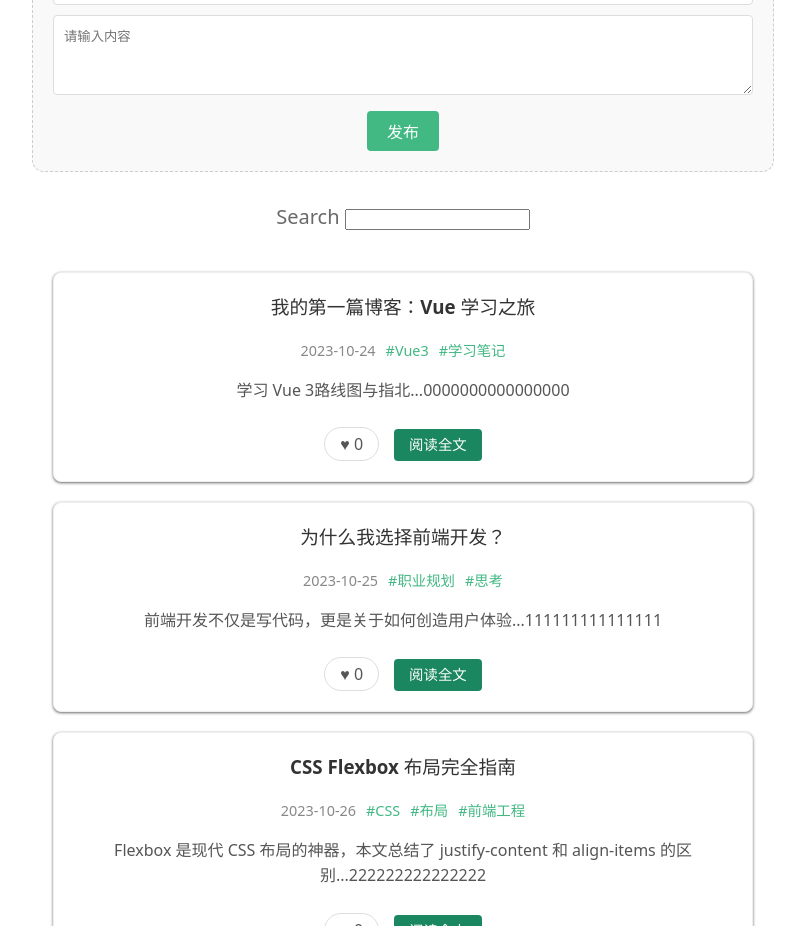
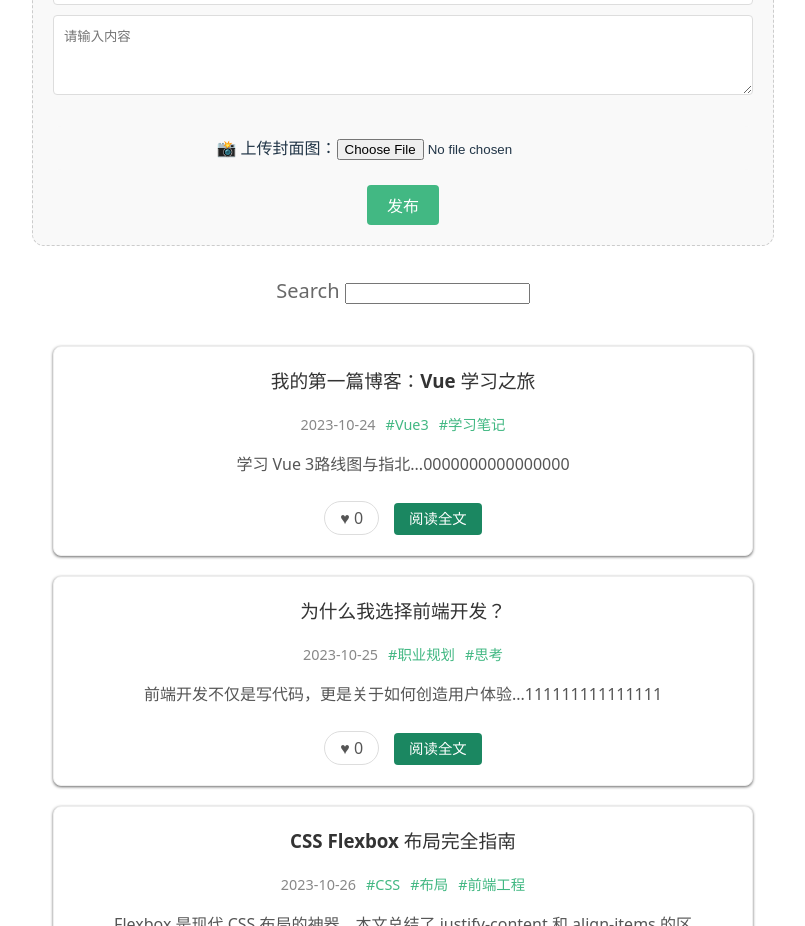
Before and after one commit to lidada64/carrykit-blog, a Vue app: page / in a window 1280 px wide. Shown: the part 1320-2246 px from the top of the page, without its empty margins (237-1042 px from the left). Built offline with nearby package versions, Linux system fonts and the light colour scheme.

Commit message:
Add function: -local storage -image publish button

```diff
--- a/src/App.vue
+++ b/src/App.vue
@@ -22,6 +22,9 @@
       <component :is="Component" />
     </Transition>
   </router-view>
+
+
+
 
 </template>
 
--- a/src/components/PostEditor.vue
+++ b/src/components/PostEditor.vue
@@ -7,25 +7,50 @@ const emit=defineEmits(["create-post"]);
 
 const newTitle=ref("");
 const newContent=ref("");
+const imageBase64 = ref('');
 
+
+const handleFileChange=(e)=>{
+  const file=e.target.files[0];// 拿到用户选的第一个文件
+
+  if(!file){
+    return;
+  }
+
+
+  if(file.size>1024*1024){
+alert('文件太大（<1MB)');
+return;
+
+}
+
+
+  const reader = new FileReader();
+
+  reader.readAsDataURL(file);
+
+
+  reader.onload=(e)=>{
+    imageBase64.value=e.target.result;
+  }
+}
 
 
 const addNew=()=> {
 
-  if (newTitle.value.trim() === '') { /*如果是空格或没标题*/
+  if (newTitle.value.trim() === ''||!newContent.value) { /*如果是空格或没标题*/
     alert("请输入文本!")
     return
   }
 
-
-
-  const newPost =
-      {
+  const newPost=
+    {
 
         title: newTitle.value,
         tags: ['新帖'],
         summary: newContent.value,
-        like:0
+        like:0,
+        image:imageBase64.value
       };
 
 
@@ -35,6 +60,7 @@ const addNew=()=> {
   /*清空输入框*/
   newTitle.value = "";
   newContent.value="";
+  imageBase64.value = "";
 
 
 }
@@ -56,6 +82,17 @@ const addNew=()=> {
         placeholder="请输入内容"
         class="input-content"
     ></textarea>
+
+    <div class="upload-box">
+      <label>📸 上传封面图：</label>
+      <input type="file" @change="handleFileChange" accept="image/*" />
+
+      <div v-if="imageBase64" class="preview">
+        <p>预览：</p>
+        <img :src="imageBase64" alt="Preview" />
+        <button @click="imageBase64 = ''" class="clear-btn">❌ 清除图片</button>
+      </div>
+    </div>
 
     <button @click="addNew" class="publish-btn">发布</button>
 
@@ -100,4 +137,31 @@ const addNew=()=> {
 .publish-btn:hover {
   background-color: #3aa876;
 }
+
+
+ .upload-box {
+   margin: 15px 0;
+   padding: 10px;
+   background: #f9f9f9;
+   border-radius: 8px;
+ }
+
+.preview img {
+  max-width: 100px; /* 预览图别太大 */
+  max-height: 100px;
+  border-radius: 4px;
+  margin-top: 10px;
+  display: block;
+}
+
+.clear-btn {
+  font-size: 0.8rem;
+  color: red;
+  background: none;
+  border: none;
+  cursor: pointer;
+  margin-top: 5px;
+}
+
+
 </style>
--- a/src/components/PostList.vue
+++ b/src/components/PostList.vue
@@ -15,7 +15,7 @@ defineProps({
 
 
       <h3 :class="{'hot-title':post.like>10}">{{ post.title }}</h3><!--{CSS属性名：变量或逻辑}-->
-
+        <img v-if="post.image" :src="post.image" class="post-thumb" />
       <div class="meta">
         <span class="date">{{ post.date }}</span>
         <span class="tag" v-for="tag in post.tags" :key="tag">#{{ tag }}</span>
@@ -40,6 +40,15 @@ defineProps({
 </template>
 
 <style scoped>
+
+.post-thumb {
+  width: 100%;       /* 宽度填满卡片 */
+  height: 200px;     /* 高度固定，整齐一点 */
+  object-fit: cover; /* 裁剪模式：保持比例，多余的切掉（像朋友圈那样） */
+  border-radius: 8px;
+  margin: 10px 0;
+}
+
 .post-list {
   max-width: 700px;
   margin: 40px auto; /* 居中 */
--- a/src/data/post.js
+++ b/src/data/post.js
@@ -1,7 +1,7 @@
-import {ref} from "vue";
+import {ref,watch} from "vue";
 
 
-export const blogPosts = ref([
+export const defaultPosts = ref([
     {
         id: 1,
         title: '我的第一篇博客：Vue 学习之旅',
@@ -58,3 +58,28 @@ console.log(count.value);
         like:0
     }
 ])
+
+//初始化数组，如果localStorage不存在，返回默认文章
+const initPosts=()=>{
+
+    const storagePosts=localStorage.getItem('my-blog-posts');//get string
+    if(storagePosts){
+        return JSON.parse(storagePosts);//返回数组
+    }
+    else {
+        return defaultPosts;
+    }
+
+}
+
+export const blogPosts=ref(initPosts());
+
+
+watch(
+    blogPosts,
+    (newPosts)=>{
+        localStorage.setItem('my-blog-posts',JSON.stringify(newPosts));
+    },
+{deep:true}
+
+)
--- a/src/views/Home.vue
+++ b/src/views/Home.vue
@@ -83,6 +83,8 @@ const filterPosts = computed(()=>{
 
   <span :style="{color:'#696969',fontSize:'20px'}">Search </span><input v-model="searchText">
   <postList :posts="filterPosts"></postList>
+
+
   <div class="links">
     <a :href="myNetwork.github" target="_blank">My github</a>
     <a :href="myNetwork.gemini" target="_blank">gemini</a>
--- a/src/views/Postdetail.vue
+++ b/src/views/Postdetail.vue
@@ -38,7 +38,7 @@ const postHtml=computed(()=>{
   <div class="article-detail">
     <div v-if="post">
       <h1>{{ post.title }}</h1>
-
+      <img v-if="post.image" :src="post.image" class="hero-image" />
       <div class="meta">
         <span class="date">📅 {{ post.date }}</span>
         <span class="likes">👍 {{ post.like }} 赞</span>
@@ -96,6 +96,15 @@ h1 {
   color: #42b883;
   font-weight: bold;
 }
+/*图片样式*/
+.hero-image {
+  width: 100%;
+  max-height: 400px; /* 详情页可以稍微大一点 */
+  object-fit: cover;
+  border-radius: 12px;
+  margin-bottom: 20px;
+  box-shadow: 0 4px 12px rgba(0,0,0,0.1);
+}
 
 /*给渲染出来的 Markdown 加点样式 */
 /* :deep() 是 Vue 的样式穿透，因为 v-html 生成的内容属于“子元素”，普通 scoped 样式管不到它 */
```
